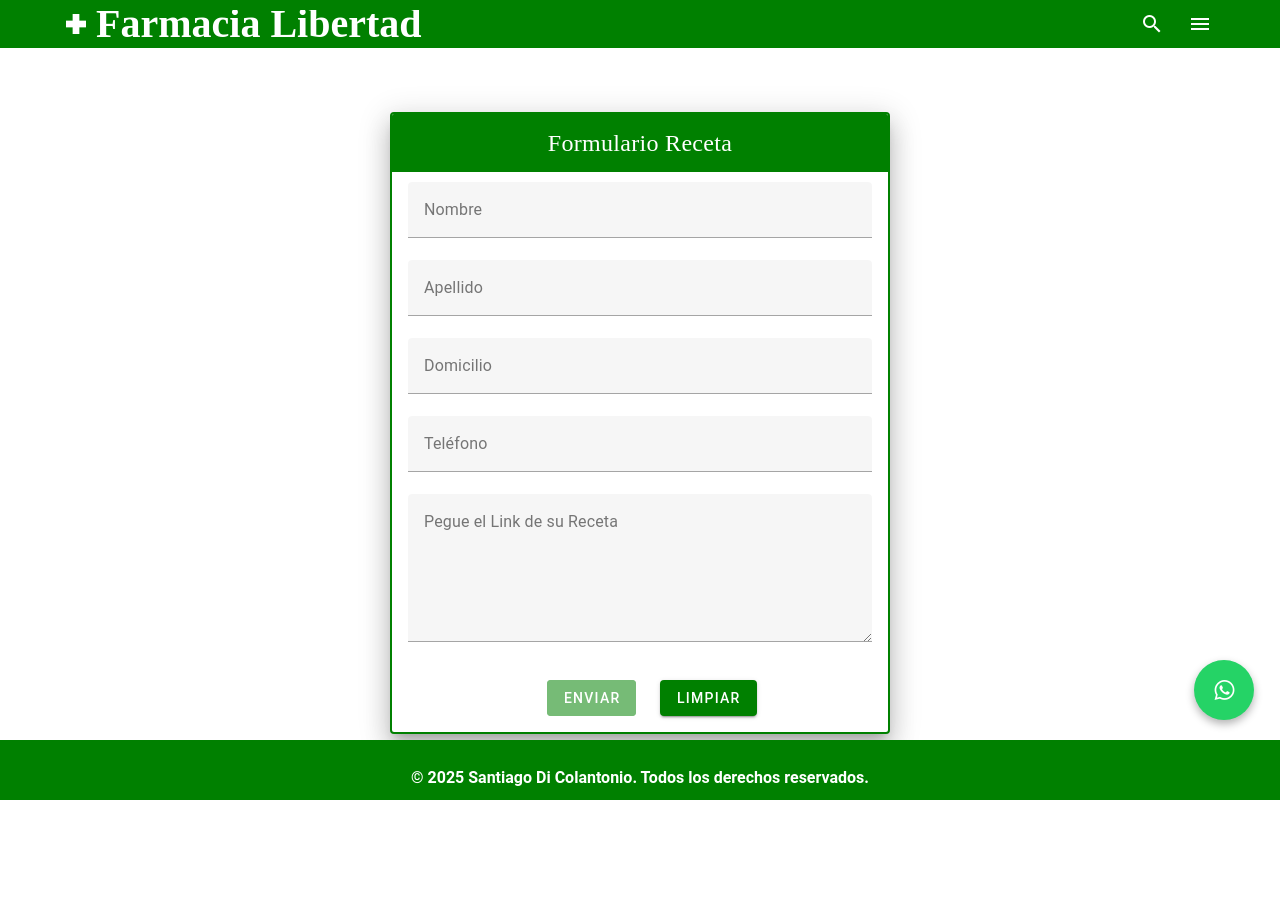
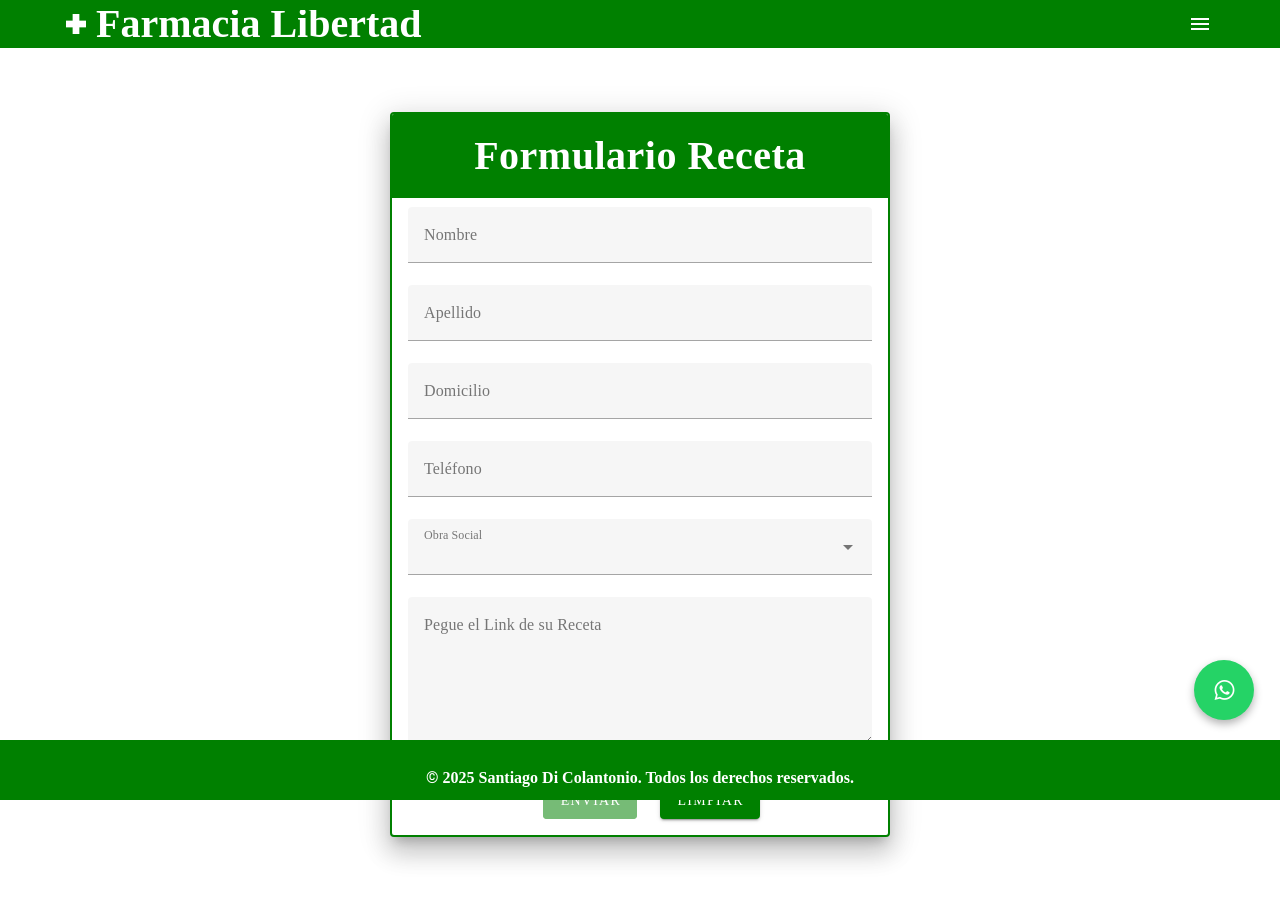
Before and after one commit to locodkno78/FarmaciaLibertad, a Vue app in the folder fLibertad/: page /RecetsView in a window 1280 px wide. Shown: the top 902 px of the page. Before the commit the page ends 846 px from the top, so only its background shows below. Built offline with nearby package versions, Linux system fonts and the light colour scheme.

Commit message:
estilos y agregue en el formulario un desplegable de obras sociales

```diff
--- a/fLibertad/src/modules/footer/components/Footer.vue
+++ b/fLibertad/src/modules/footer/components/Footer.vue
@@ -2,7 +2,8 @@
   <v-footer class="footer">
     <v-row>
       <v-col class="text-center mt-4" cols="12">
-        <strong>&copy; <a href="mailto:dicolantoniosantiago@gmail.com" style="color: white; text-decoration: none;">2025
+        <strong>&copy; <a href="mailto:dicolantoniosantiago@gmail.com"
+            style="color: white; text-decoration: none; font-family: Monserrat;">2025
             Santiago Di Colantonio. Todos los derechos reservados.</a></strong>
       </v-col>
     </v-row>
--- a/fLibertad/src/modules/home/components/Home.vue
+++ b/fLibertad/src/modules/home/components/Home.vue
@@ -66,6 +66,8 @@ p {
   flex-wrap: wrap;
   justify-content: center;
   gap: 16px;
+  margin-left: 2%;
+  margin-right: 2%;
 }
 
 @media (max-width: 600px) {
--- a/fLibertad/src/modules/navbar/components/Navbar.vue
+++ b/fLibertad/src/modules/navbar/components/Navbar.vue
@@ -8,11 +8,6 @@
       </router-link>
 
       <v-spacer></v-spacer>
-
-      <!-- Botón de búsqueda -->
-      <v-btn class="icon" icon>
-        <v-icon>mdi-magnify</v-icon>
-      </v-btn>
 
       <!-- Menú desplegable -->
       <v-menu transition="slide-y-transition">
@@ -59,7 +54,7 @@ export default {
 /* Ajustes de título */
 .text {
   color: white;
-  font-family: "Times New Roman", Times, serif;
+  font-family: "Monserrat";
   font-weight: bolder;
   align-items: center;
   font-size: 24px;
@@ -80,6 +75,7 @@ export default {
 .list-item {
   color: white;
   font-weight: bold;
+  font-family: Monserrat;
   background-color: green;
 }
 
--- a/fLibertad/src/modules/offers/components/Offers.vue
+++ b/fLibertad/src/modules/offers/components/Offers.vue
@@ -1,6 +1,6 @@
 <template>
   <h1></h1>
-    <div class="cards">
+  <div class="cards" v-bind="$attrs">
     <v-row>
       <v-col cols="12" sm="6" md="4" v-for="(card, index) in cards" :key="index">
         <v-card class="mx-auto" elevation="10">
@@ -13,8 +13,11 @@
       </v-col>
     </v-row>
   </div>
-  </template>
+</template>
+
 <script>
+import { onMounted } from "vue";
+
 export default {
   name: "Offers",
   data() {
@@ -28,21 +31,23 @@ export default {
         { image: "/rexona.webp", text: "CONSULTAR", text2: "Rexona" }
       ]
     };
+  },
+  mounted() {
+    let title = document.querySelector('h1');
+    let text = '***OFERTAS EXCLUSIVAS PARA LA WEB***';
+    let letterStart = 0;
+    let letterEnd = 1;
+    let write = setInterval(() => {
+      if (title) {
+        title.innerHTML = text.slice(letterStart, letterEnd);
+        letterEnd++;
+        if (letterEnd > text.length) {
+          letterEnd = 1;
+        }
+      }
+    }, 200);
   }
 };
-window.addEventListener('load', () => {
- let title= document.querySelector('h1');
- let text= '***OFERTAS EXCLUSIVAS PARA LA WEB***';
- let letterStart= 0;
- let letterEnd= 1;
- let write = setInterval(() => {
-   title.innerHTML= text.slice(letterStart, letterEnd);
-   letterEnd++;
-   if(letterEnd > text.length){
-     letterEnd = 1;
-   }
- }, 200);
-});
 </script>
 
 <style scoped>
@@ -58,6 +63,8 @@ window.addEventListener('load', () => {
   flex-wrap: wrap;
   justify-content: center;
   gap: 16px;
+  margin-left: 2%;
+  margin-right: 2%;
 }
 
 .card-image {
--- a/fLibertad/src/modules/perfumery/components/Perfumery.vue
+++ b/fLibertad/src/modules/perfumery/components/Perfumery.vue
@@ -43,6 +43,8 @@ export default {
   flex-wrap: wrap;
   justify-content: center;
   gap: 16px;
+  margin-left: 2%;
+  margin-right: 2%;
 }
 
 .card-image {
--- a/fLibertad/src/modules/personalCare/components/PersonalCare.vue
+++ b/fLibertad/src/modules/personalCare/components/PersonalCare.vue
@@ -42,6 +42,8 @@ export default {
   flex-wrap: wrap;
   justify-content: center;
   gap: 16px;
+  margin-left: 2%;
+  margin-right: 2%;
 }
 
 .card-image {
--- a/fLibertad/src/modules/recets/components/Recets.vue
+++ b/fLibertad/src/modules/recets/components/Recets.vue
@@ -8,6 +8,13 @@
           <v-text-field v-model="formData.apellido" label="Apellido" :rules="[rules.required]" outlined></v-text-field>
           <v-text-field v-model="formData.domicilio" label="Domicilio" :rules="[rules.required]" outlined></v-text-field>
           <v-text-field v-model="formData.telefono" label="Teléfono" :rules="[rules.required, rules.phone]" outlined></v-text-field>
+          <v-select
+            v-model="formData.obraSocial"
+            :items="items"
+            :rules="[v => !!v || 'Item is required']"
+            label="Obra Social"
+            required
+          ></v-select>
           <v-textarea v-model="formData.receta" label="Pegue el Link de su Receta" :rules="[rules.required]" outlined></v-textarea>
 
           <div class="mt-4 btn">
@@ -53,12 +60,26 @@ export default {
       domicilio: "",
       telefono: "",
       receta: "",
+      obraSocial: "", // Añadido campo obraSocial
     });
+
+    const items = ref([
+      'Subsidio de Salud',
+      'PAMI',
+      'Boreal',
+      'Prensa',
+      'Swiss Medical',
+      'OSFATUN',
+      'Sancor Salud',
+      'Prevension Salud',
+      'ASUNT',
+      'Union Personal',
+    ]);
 
     const snackbar = ref({ success: false, error: false, message: "" });
     const goHome = () => {
-      snackbar.value.success = false; // Cierra el snackbar
-      router.push("/"); // Redirige al home
+      snackbar.value.success = false;
+      router.push("/");
     };
 
     const valid = ref(false);
@@ -76,7 +97,6 @@ export default {
           message: "Formulario enviado correctamente. En breve nos contactaremos con Ud.",
         };
         resetForm();
-        // router.push("/");
       } catch (error) {
         console.error("Error al enviar el formulario:", error);
         snackbar.value = {
@@ -94,6 +114,7 @@ export default {
         domicilio: "",
         telefono: "",
         receta: "",
+        obraSocial: "", // Añadido campo obraSocial
       };
       if (formRef.value) {
         formRef.value.resetValidation();
@@ -108,7 +129,8 @@ export default {
       resetForm,
       formRef,
       snackbar,
-      goHome
+      goHome,
+      items
     };
   },
 };
@@ -118,19 +140,20 @@ export default {
 .v-container {
   max-width: 600px;
   margin-bottom: 5%;
-  overflow-x: hidden; /* Evita desbordamientos horizontales */
+  overflow-x: hidden;
 }
 
 .card {
   border-width: 2px;
   border-color: green;
   margin: 0 auto;
-  height: auto; /* Asegura que la tarjeta se ajuste al contenido */
+  height: auto;
 }
 
 .title {
-  font-family: 'Times New Roman', Times, serif;
-  font-size: 1.5rem;
+  font-family: Monserrat;
+  font-weight: bolder;
+  font-size: 2.5rem;
   background-color: green;
   color: white;
   text-align: center;
@@ -139,6 +162,7 @@ export default {
 
 .form {
   padding-top: 2%;
+  font-family: Monserrat;
 }
 
 .btn {
@@ -151,7 +175,6 @@ export default {
   margin-left: 5%;
 }
 
-/* Estilos responsivos */
 @media (max-width: 600px) {
   .card {
     width: 100%;
@@ -171,10 +194,8 @@ export default {
 }
 
 @media (max-width: 768px) {
-  /* Evitar corte en pantallas horizontales más grandes (tablets en horizontal) */
   .v-container {
     padding: 0 20px;
   }
 }
-
 </style>
```
